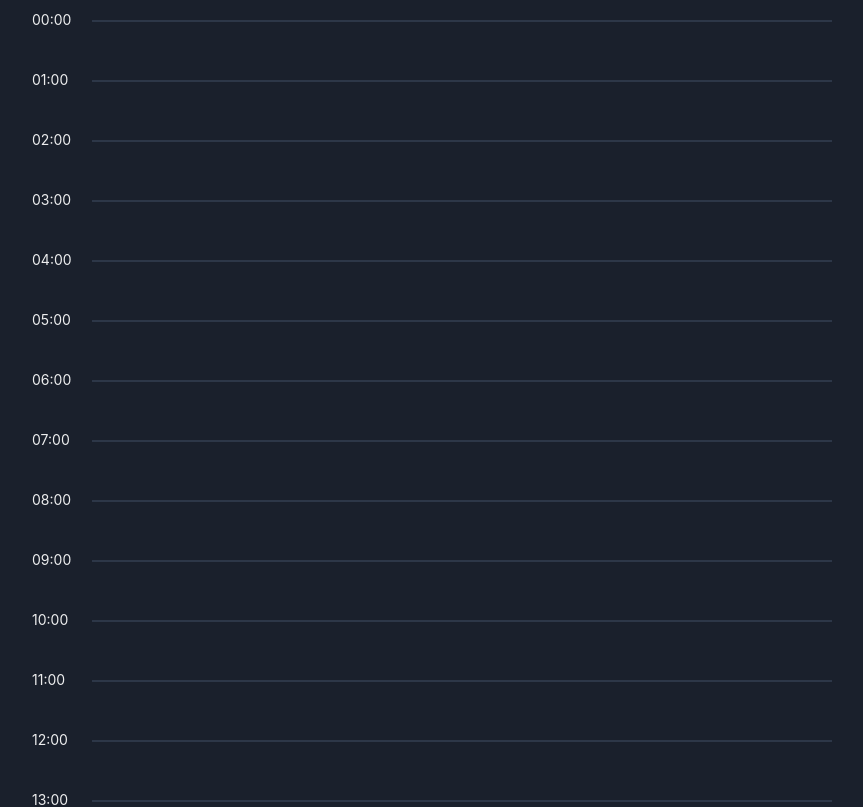
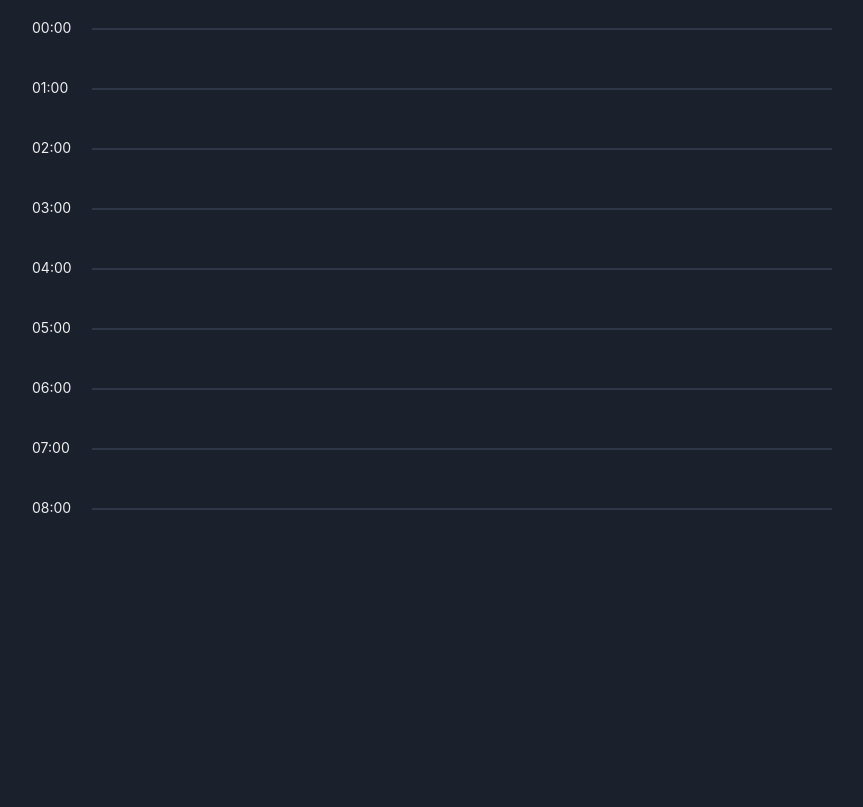
Before and after one commit to mesh-4/t, a Next.js app: page / in a window 1280 px wide. Shown: the top 807 px of the page, without its empty margins (8-871 px from the left). Built offline with nearby package versions, Linux system fonts and the light colour scheme.

Commit message:
fix: update draggable element position

```diff
--- a/src/features/boxer/body.tsx
+++ b/src/features/boxer/body.tsx
@@ -1,110 +1,6 @@
 import * as React from "react"
-import { Box, Flex, Text } from "@chakra-ui/react"
 
-import { useStore } from "@/store"
-
-const displayTime = (time: number) => {
-  return time < 10 ? `0${time}` : time
-}
-
-type SlotProps = {
-  idx: number
-  date: string
-  hour: number
-}
-
-function Slot({ idx, date, hour }: SlotProps) {
-  const unit = useStore((state) => state.unit)
-  const setDragging = useStore((state) => state.setDragging)
-  const setPointer = useStore((state) => state.setPointer)
-  const addEvent = useStore((state) => state.addEvent)
-  const pointer = useStore((state) => state.pointer)
-
-  const minute = idx * unit
-  const elementId = `${date}-${displayTime(hour)}:${displayTime(minute)}`
-
-  const onMouseUp = (e: React.SyntheticEvent<HTMLDivElement>) => {
-    e.stopPropagation()
-    setDragging(false)
-
-    console.log({
-      start: pointer.start.id,
-      end: e.currentTarget.id,
-    })
-
-    addEvent({
-      start: pointer.start.id,
-      end: e.currentTarget.id,
-    })
-    setPointer({
-      start: {
-        y: 0,
-        id: "",
-      },
-      end: {
-        y: 0,
-        id: "",
-      },
-    })
-  }
-
-  const onMouseDown = (e: React.SyntheticEvent<HTMLDivElement>) => {
-    e.stopPropagation()
-
-    const startY = e.currentTarget.offsetTop
-    setPointer({
-      start: {
-        y: startY,
-        id: elementId,
-      },
-      end: {
-        y: startY,
-        id: "",
-      },
-    })
-    setDragging(true)
-  }
-
-  return (
-    <Box
-      flex="none"
-      w="100%"
-      h="15px"
-      id={elementId}
-      borderTop={minute === 0 ? "2px" : "0px"}
-      borderColor="gray.700"
-      onMouseUp={onMouseUp}
-      onMouseDown={onMouseDown}
-    />
-  )
-}
-
-type HourProps = {
-  date: string
-  hour: number
-}
-
-function Hour({ date, hour }: HourProps) {
-  const unit = useStore((state) => state.unit)
-
-  return (
-    <Flex flex="none" w="100%" userSelect="none">
-      <Box w="60px" pos="relative" flex="none">
-        <Text fontSize="sm" lineHeight="none" transform="translateY(-50%)">
-          {displayTime(hour)}:00
-        </Text>
-      </Box>
-      <Box width="100%" flex="auto" cursor="pointer">
-        {Array.from({ length: 60 / unit }, (_, i) => (
-          <Slot key={i} idx={i} date={date} hour={hour} />
-        ))}
-      </Box>
-    </Flex>
-  )
-}
-
-// start: 10 ~ 200 / move down
-// start: 200 ~ 10 / move up
+import BoxerHour from "./hour"
 
 type BoxerBodyProps = {
   date: string
@@ -114,7 +10,7 @@ function BoxerBody({ date }: BoxerBodyProps) {
   return (
     <>
       {Array.from({ length: 24 }, (_, i) => (
-        <Hour key={i} date={date} hour={i} />
+        <BoxerHour key={i} date={date} hour={i} />
       ))}
     </>
   )
--- /dev/null
+++ b/src/features/boxer/hour.tsx
@@ -0,0 +1,36 @@
+import * as React from "react"
+import { Box, Flex, Text } from "@chakra-ui/react"
+
+import { useStore } from "@/store"
+
+import BoxerSlot from "./slot"
+
+const displayTime = (time: number) => {
+  return time < 10 ? `0${time}` : time
+}
+
+type HourProps = {
+  date: string
+  hour: number
+}
+
+function Hour({ date, hour }: HourProps) {
+  const unit = useStore((state) => state.unit)
+
+  return (
+    <Flex flex="none" w="100%" userSelect="none">
+      <Box w="60px" pos="relative" flex="none">
+        <Text fontSize="sm" lineHeight="none" transform="translateY(-50%)">
+          {displayTime(hour)}:00
+        </Text>
+      </Box>
+      <Box width="100%" flex="auto" cursor="pointer">
+        {Array.from({ length: 60 / unit }, (_, i) => (
+          <BoxerSlot key={i} idx={i} date={date} hour={hour} />
+        ))}
+      </Box>
+    </Flex>
+  )
+}
+
+export default React.memo(Hour)
--- a/src/features/boxer/index.tsx
+++ b/src/features/boxer/index.tsx
@@ -1,5 +1,5 @@
 import * as React from "react"
-import { Box, Flex, Text, SystemStyleObject } from "@chakra-ui/react"
+import { Box, Flex, Text } from "@chakra-ui/react"
 
 import { useStore, BoxEvent } from "@/store"
 
@@ -7,16 +7,8 @@ import BoxerBody from "./body"
 
 function EventPlaceholder() {
   const isDragging = useStore((state) => state.isDragging)
-  const pointer = useStore((state) => state.pointer)
-
-  const sx: SystemStyleObject =
-    pointer.end.y > pointer.start.y
-      ? {
-          top: `${pointer.start.y}px`,
-        }
-      : {
-          top: `${pointer.end.y}px`,
-        }
+  const endY = useStore((state) => state.pointer.end.y)
+  const startY = useStore((state) => state.pointer.start.y)
 
   if (!isDragging) {
     return null
@@ -25,12 +17,14 @@ function EventPlaceholder() {
   return (
     <Box
       pos="absolute"
+      left="60px"
+      top={`${Math.min(startY, endY)}px`}
       transformOrigin="bottom"
       borderRadius="md"
       width="20%"
+      height={`${Math.abs(endY - startY)}px`}
       bg="blue.400"
-      height={`${Math.abs(pointer.end.y - pointer.start.y)}px`}
-      sx={{ ...sx, left: "60px", overflow: "hidden" }}>
+      overflow="hidden">
       <Text px={1}>test</Text>
     </Box>
   )
@@ -75,30 +69,26 @@ function Boxer() {
   const isDragging = useStore((state) => state.isDragging)
   const setPointer = useStore((state) => state.setPointer)
 
-  const onMouseMove = React.useCallback(
-    (e: React.MouseEvent<HTMLDivElement>) => {
-      e.stopPropagation()
-      if (!isDragging) return
+  const onMouseMove = (e: React.MouseEvent<HTMLDivElement>) => {
+    if (!isDragging) {
+      return
+    }
     setPointer({
       end: {
-          y: e.clientY,
+        y: e.clientY + e.currentTarget.scrollTop - e.currentTarget.offsetTop,
         id: "",
       },
     })
-    },
-    [isDragging]
-  )
+  }
 
   return (
-    <Box>
-      <Flex w="100%" h="100%" flexDir="column" pos="relative" onMouseMove={onMouseMove}>
+    <Flex w="100%" h="100%" pt={2} flexDir="column" pos="relative" onMouseMove={onMouseMove} overflowY="scroll">
       <EventPlaceholder />
       {events.map((event, idx) => (
         <EventBox key={`event-${idx}`} data={event} />
       ))}
-        <BoxerBody date="2023-02-20" />
+      <BoxerBody date="2023/02/20" />
     </Flex>
-    </Box>
   )
 }
 
--- /dev/null
+++ b/src/features/boxer/slot.tsx
@@ -0,0 +1,78 @@
+import * as React from "react"
+import { Box } from "@chakra-ui/react"
+import { isBefore } from "date-fns"
+
+import { useStore } from "@/store"
+
+const displayTime = (time: number) => {
+  return time < 10 ? `0${time}` : time
+}
+
+type SlotProps = {
+  idx: number
+  date: string
+  hour: number
+}
+
+function BoxerSlot({ idx, date, hour }: SlotProps) {
+  const unit = useStore((state) => state.unit)
+  const setDragging = useStore((state) => state.setDragging)
+  const setPointer = useStore((state) => state.setPointer)
+  const addEvent = useStore((state) => state.addEvent)
+  const startId = useStore((state) => state.pointer.start.id)
+  const resetPointer = useStore((state) => state.resetPointer)
+
+  const minute = idx * unit
+
+  const onMouseDown = (e: React.SyntheticEvent<HTMLDivElement>) => {
+    e.preventDefault()
+
+    if (e.type === "mousedown") {
+      const startY = e.currentTarget.offsetTop
+
+      setPointer({
+        start: {
+          y: startY,
+          id: e.currentTarget.id,
+        },
+        end: {
+          y: startY,
+          id: "",
+        },
+      })
+    } else {
+      const latestId = e.currentTarget.id
+
+      if (isBefore(new Date(startId), new Date(latestId))) {
+        addEvent({
+          start: startId,
+          end: latestId,
+        })
+      } else {
+        addEvent({
+          start: latestId,
+          end: startId,
+        })
+      }
+
+      resetPointer()
+    }
+
+    setDragging(e.type === "mousedown")
+  }
+
+  return (
+    <Box
+      flex="none"
+      w="100%"
+      h="15px"
+      id={`${date}-${displayTime(hour)}:${displayTime(minute)}`}
+      borderTop={minute === 0 ? "2px" : "0px"}
+      borderColor="gray.700"
+      onMouseUp={onMouseDown}
+      onMouseDown={onMouseDown}
+    />
+  )
+}
+
+export default React.memo(BoxerSlot)
--- a/src/pages/index.tsx
+++ b/src/pages/index.tsx
@@ -13,7 +13,7 @@ export default function Home() {
       pos="relative"
       maxW={{ base: "375px", sm: "680px", md: "900px", lg: "1200px" }}>
       <Flex as="main" h="100%">
-        <Box flex="2">
+        <Box flex="2" height="500px">
           <Boxer />
         </Box>
         <Box flex="1"></Box>
--- a/src/store.ts
+++ b/src/store.ts
@@ -9,6 +9,19 @@ type Pointer = {
   y: number
   id: string
 }
+
+type PointerSet = Record<"start" | "end", Pointer>
+
+const DEFAULT_POINTER = {
+  start: {
+    id: "",
+    y: 0,
+  },
+  end: {
+    id: "",
+    y: 0,
+  },
+} as PointerSet
 
 type Store = {
   unit: number
@@ -22,16 +35,9 @@ type Store = {
   events: BoxEvent[]
   addEvent: (event: BoxEvent) => void
 
-  pointer: {
-    start: Pointer
-    end: Pointer
-  }
-  setPointer: (
-    pointer: Partial<{
-      start: Pointer
-      end: Pointer
-    }>
-  ) => void
+  pointer: PointerSet
+  setPointer: (pointer: Partial<PointerSet>) => void
+  resetPointer: () => void
 }
 
 export const useStore = create<Store>((set) => ({
@@ -43,16 +49,8 @@ export const useStore = create<Store>((set) => ({
   isDragging: false,
   setDragging: (isDragging: boolean) => set({ isDragging }),
   events: [],
-  addEvent: (event: BoxEvent) => set((state) => ({ events: [...state.events, event] })),
-  pointer: {
-    start: {
-      id: "",
-      y: 0,
-    },
-    end: {
-      id: "",
-      y: 0,
-    },
-  },
+  addEvent: (event) => set((state) => ({ events: [...state.events, event] })),
+  pointer: DEFAULT_POINTER,
   setPointer: (pointer) => set((state) => ({ pointer: { ...state.pointer, ...pointer } })),
+  resetPointer: () => set({ pointer: DEFAULT_POINTER }),
 }))
```
Lines whose indentation alone changed are shown as unchanged.
